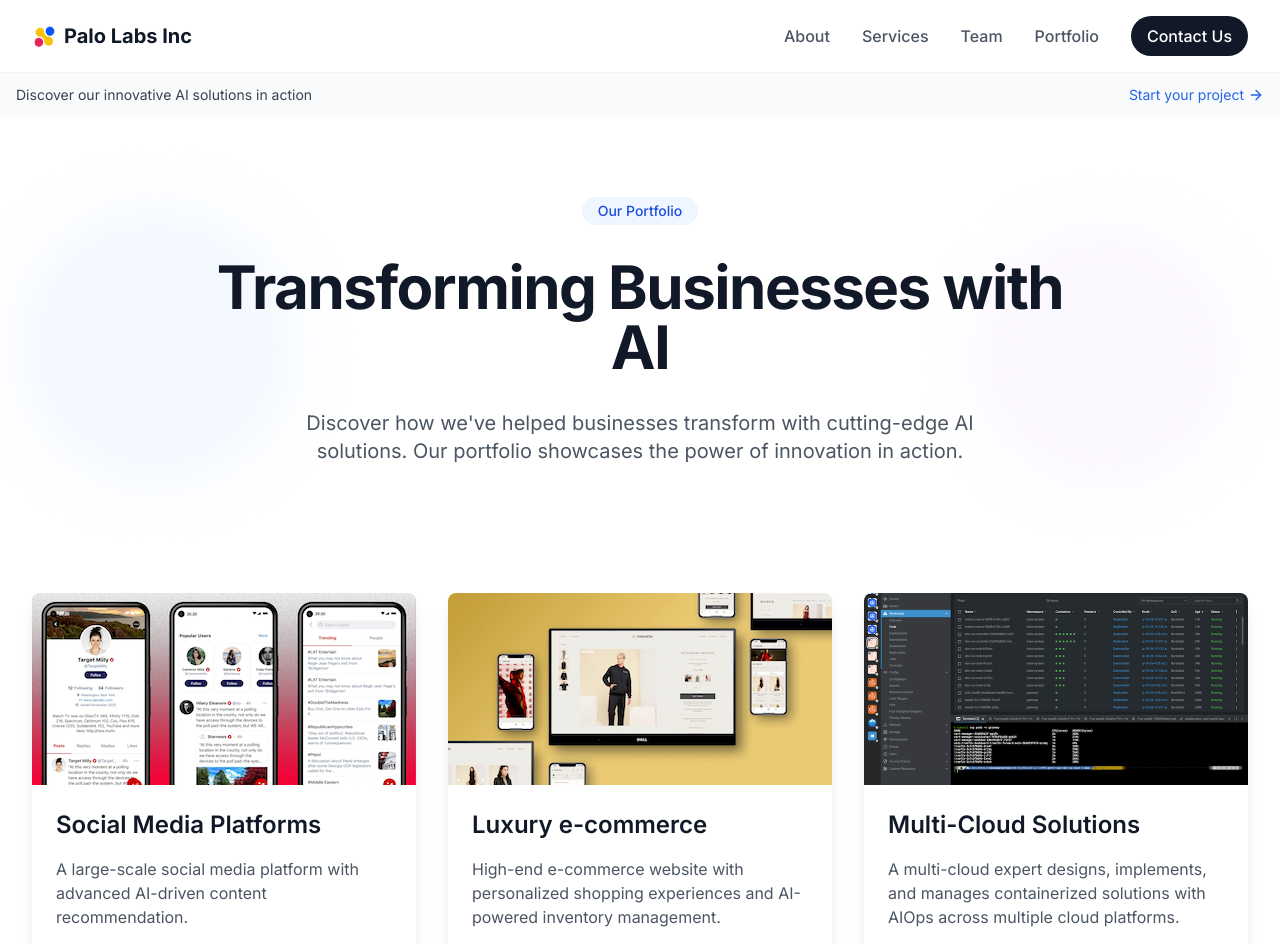
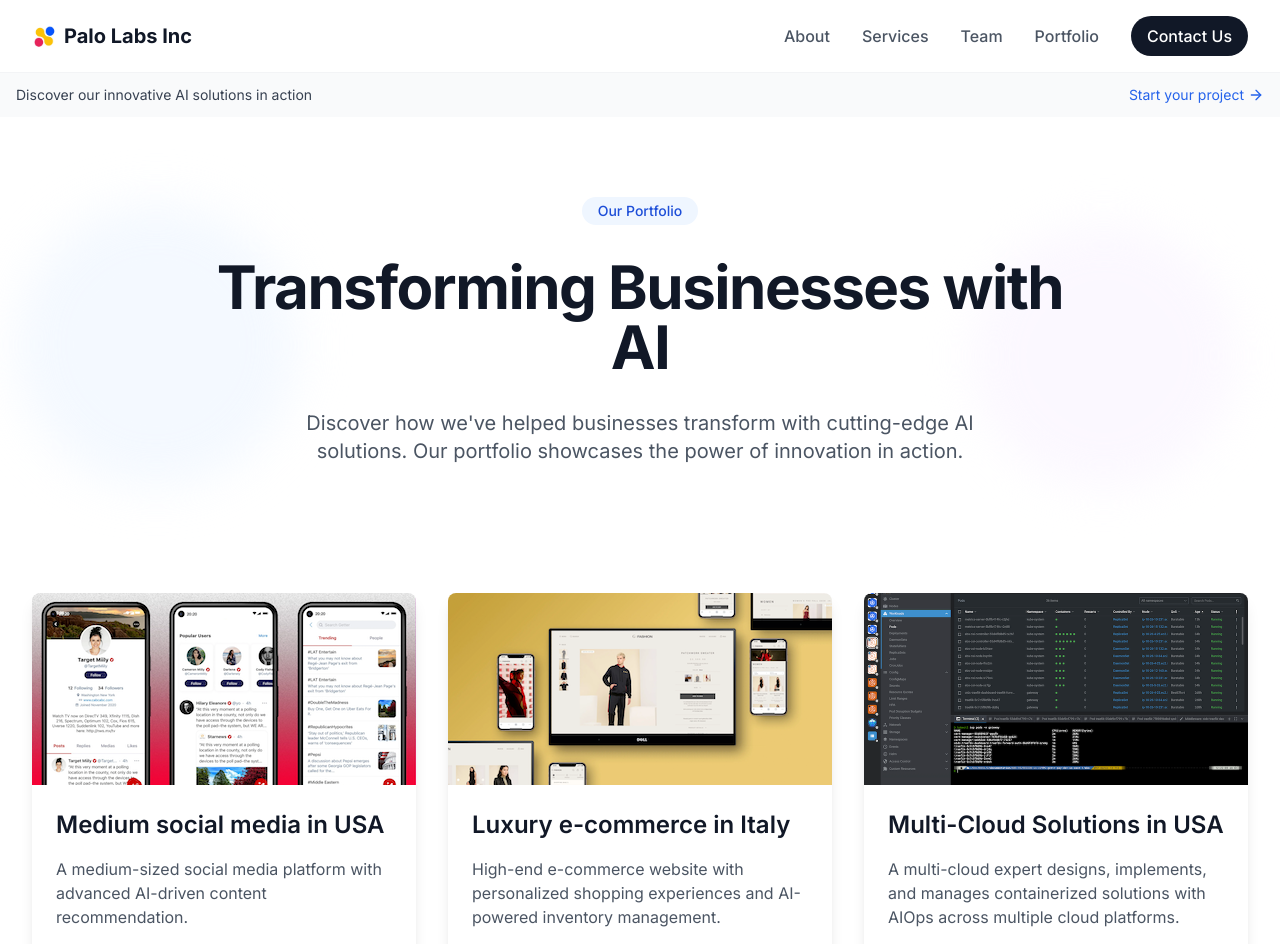
Before and after one commit to joelwangusa/palolabweb, a Next.js app: page /portfolio in a window 1280 px wide. Shown: the top 944 px of the page. Built offline with nearby package versions, Linux system fonts and the light colour scheme.

Commit message:
update wording in home page

```diff
--- a/src/app/portfolio/page.tsx
+++ b/src/app/portfolio/page.tsx
@@ -4,13 +4,13 @@ import { ArrowRight } from "lucide-react"
 
 const portfolioItems = [
   {
-    title: "Social Media Platforms",
-    description: "A large-scale social media platform with advanced AI-driven content recommendation.",
+    title: "Medium social media in USA",
+    description: "A medium-sized social media platform with advanced AI-driven content recommendation.",
     image: "/portfolio_social_media.png",
     technologies: ["React", "Node.js", "OpenAI", "AWS"],
   },
   {
-    title: "Luxury e-commerce",
+    title: "Luxury e-commerce in Italy",
     description:
       "High-end e-commerce website with personalized shopping experiences and AI-powered inventory management.",
     image: "/portfolio_e_commerce.png",
@@ -23,7 +23,7 @@ const portfolioItems = [
   //   technologies: ["BigQuery", "Power BI", "Grafana"],
   // },
   {
-    title: "Multi-Cloud Solutions",
+    title: "Multi-Cloud Solutions in USA",
     description: "A multi-cloud expert designs, implements, and manages containerized solutions with AIOps across multiple cloud platforms.",
     image: "/portfolio_multi_cloud_solutions.png",
     technologies: ["AWS", "GCP", "VPN", "Kubernetes", "AIOps"],
```
